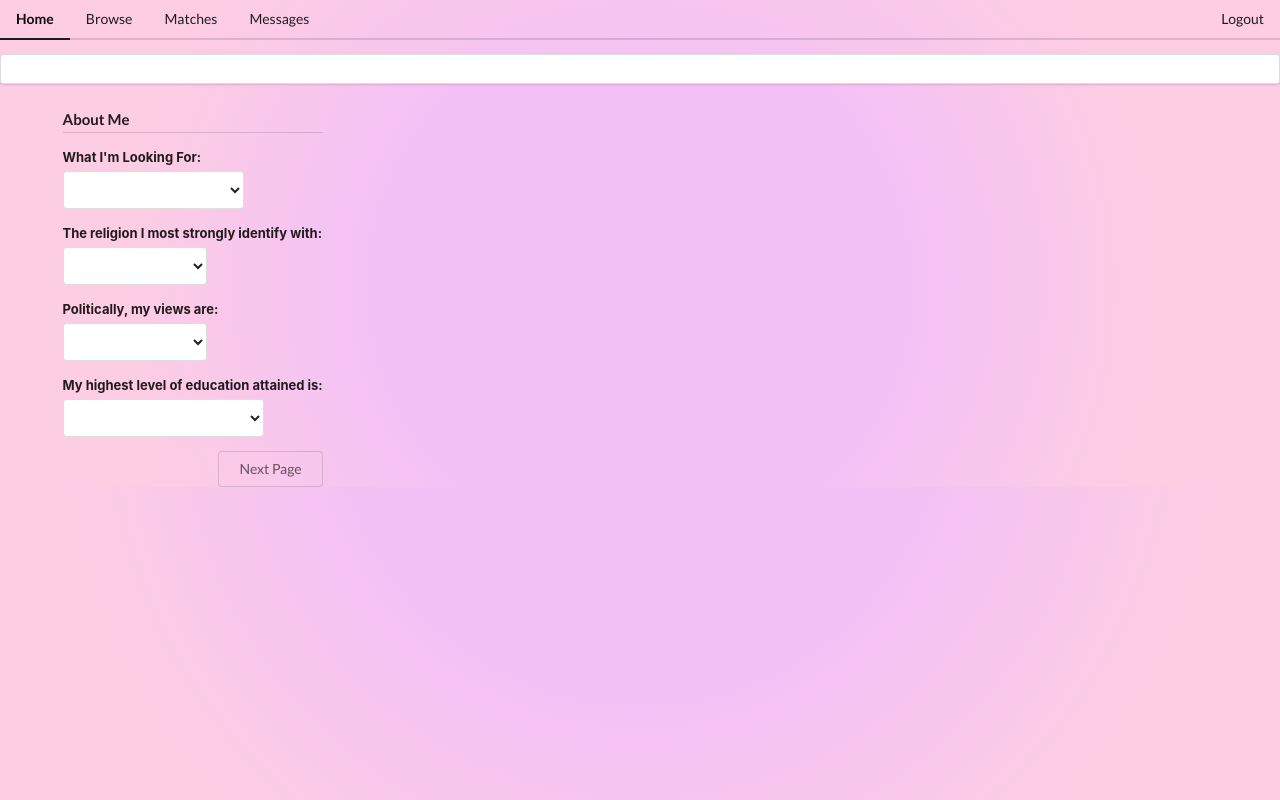
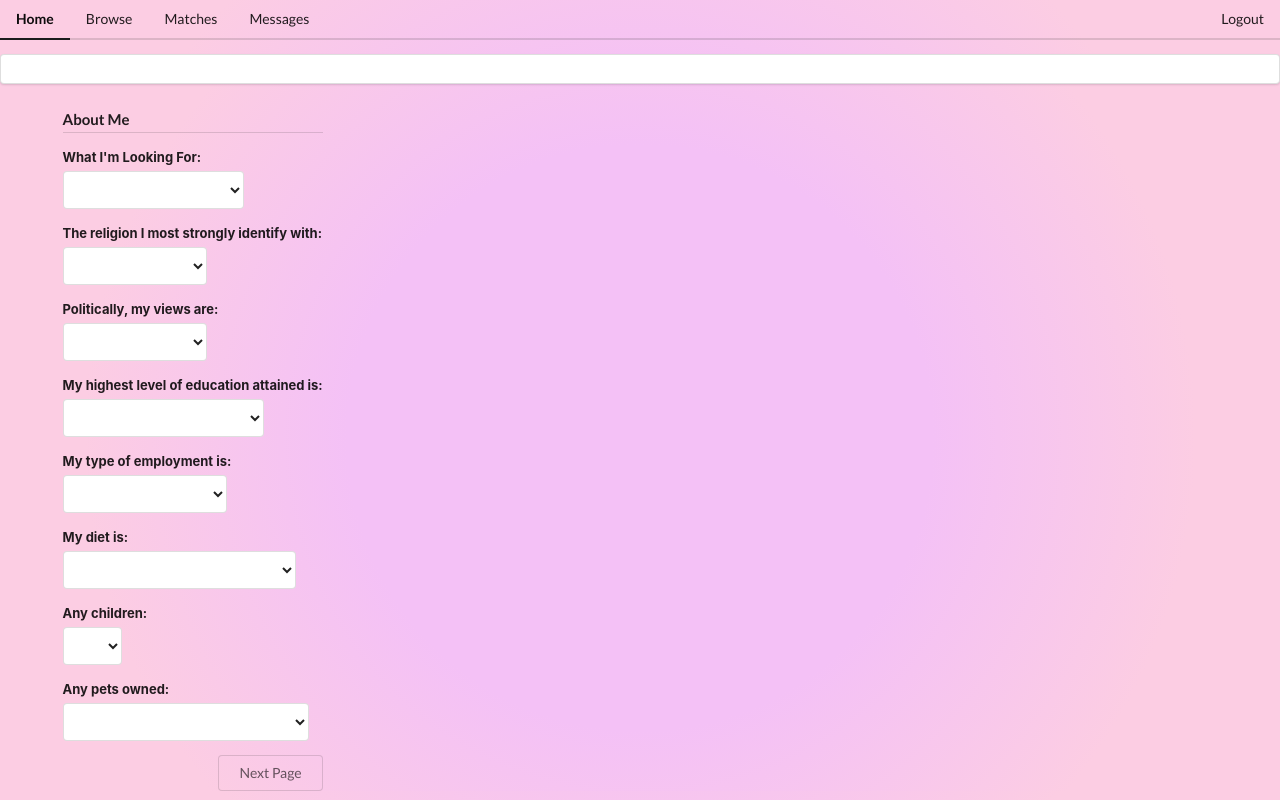
Before and after one commit to jlindner22/BlindDate-frontend, a React (Create React App) app: page / in a window 1280 px wide. Both pictures are taken after typing "Sample", "Sample", "name@example.com", "Sample", "Sample" into the empty fields and a click on the button "Next Page". Built offline with nearby package versions, Linux system fonts and the light colour scheme; no server answers.

Commit message:
EOD Friday

```diff
--- a/src/components/ProfileForm.js
+++ b/src/components/ProfileForm.js
@@ -22,6 +22,7 @@ class ProfileForm extends React.Component {
 
       goToThirdPage = () => {
         this.setState({
+            firstPartComplete: true,
             secondPartComplete: true
         })
       }
@@ -223,7 +224,65 @@ class ProfileForm extends React.Component {
     </div>
     </div>
 
+    <div className="field">
+    <label>My type of employment is: </label>
+    <div className="fields">
+      <div className="field">
+        <select className="ui fluid dropdown">
+    <option value=""></option>
+    <option value="Employed Full-Time">Employed Full-Time</option>
+    <option value="Employed Part-Time">Employed Part-Time</option>
+    <option value="Student">Student</option>
+    <option value="Unemployed">Unemployed</option>
+    <option value="Other">Other</option>
+        </select>
+    </div>
+    </div>
+    </div>
 
+    <div className="field">
+    <label>My diet is: </label>
+    <div className="fields">
+      <div className="field">
+        <select className="ui fluid dropdown">
+    <option value=""></option>
+    <option value="Gluten-free">Gluten-free</option>
+    <option value="Kosher">Kosher</option>
+    <option value="Nothing special, I'll eat anything">Nothing special, I'll eat anything</option>
+    <option value="Pescatarian">Pescatarian</option>
+    <option value="Vegetarian">Vegetarian</option>
+    <option value="Vegan">Vegan</option>
+        </select>
+    </div>
+    </div>
+    </div>
+
+    <div className="field">
+    <label>Any children: </label>
+    <div className="fields">
+      <div className="field">
+        <select className="ui fluid dropdown">
+    <option value=""></option>
+    <option value="Yes">Yes</option>
+    <option value="No">No</option>
+        </select>
+    </div>
+    </div>
+    </div>
+
+    <div className="field">
+    <label>Any pets owned: </label>
+    <div className="fields">
+      <div className="field">
+        <select className="ui fluid dropdown">
+    <option value=""></option>
+    <option value="Yes">Yes</option>
+    <option value="No">No</option>
+    <option value="Not right now, maybe in the future">Not right now, maybe in the future</option>
+        </select>
+    </div>
+    </div>
+    </div>
 
 
 
@@ -243,10 +302,10 @@ class ProfileForm extends React.Component {
 
 
 
-    // else if (this.state.firstPartComplete === true && this.state.secondPartComplete === true)
-    // { return (
-    // <div>ho </div>
-    // )}
+    else if (this.state.firstPartComplete === true && this.state.secondPartComplete === true)
+    { return (
+    <div>ho </div>
+    )}
 
 
 
```
